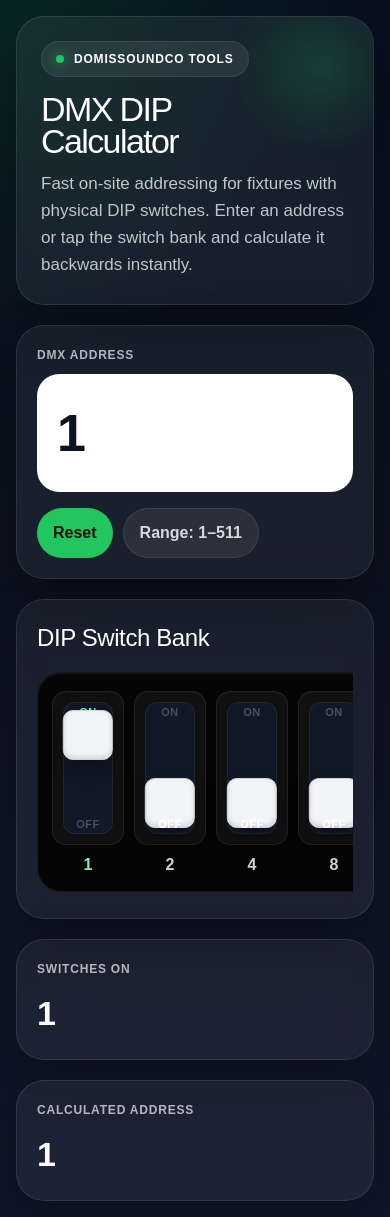
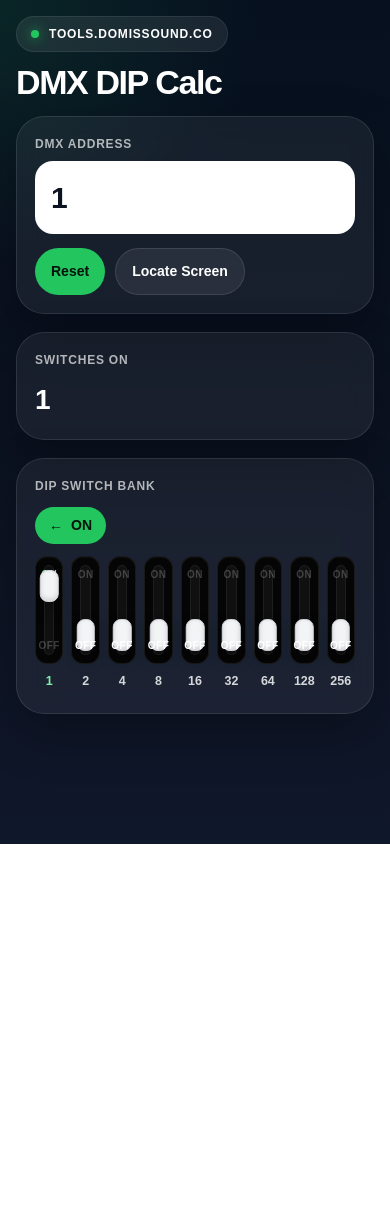
Before and after one commit to domissoundco/domissound-tools, a Next.js app: page /tools/dmx-dip-calculator in a window 390 px wide. After the commit the page ends 844 px from the top, so only its background shows below. Built offline with nearby package versions, Linux system fonts and the light colour scheme.

Commit message:
Refine DMX DIP calculator mobile layout and UI

```diff
--- a/app/tools/dmx-dip-calculator/page.tsx
+++ b/app/tools/dmx-dip-calculator/page.tsx
@@ -12,7 +12,7 @@ function addressToDipStates(address: number) {
   let remaining = clamp(Math.floor(address), 1, 511);
   const states = new Array(9).fill(false);
 
-  for (let i = SWITCH_VALUES.length - 1; i >= 0; i--) {
+  for (let i = SWITCH_VALUES.length - 1; i >= 0; i -= 1) {
     const value = SWITCH_VALUES[i];
     if (remaining >= value) {
       states[i] = true;
@@ -35,6 +35,7 @@ export default function DmxDipCalculatorPage() {
   const [dipStates, setDipStates] = useState<boolean[]>(() =>
     addressToDipStates(1)
   );
+  const [showLocateScreen, setShowLocateScreen] = useState(false);
 
   const parsed = Number(inputValue);
   const isInvalid = Number.isNaN(parsed) || parsed < 1 || parsed > 511;
@@ -50,10 +51,6 @@ export default function DmxDipCalculatorPage() {
     return SWITCH_VALUES.map((_, i) => (dipStates[i] ? i + 1 : null))
       .filter((v) => v !== null)
       .join(", ");
-  }, [dipStates]);
-
-  const reverseAddress = useMemo(() => {
-    return dipStatesToAddress(dipStates);
   }, [dipStates]);
 
   function handleAddressChange(value: string) {
@@ -79,6 +76,14 @@ export default function DmxDipCalculatorPage() {
     setDipStates(addressToDipStates(1));
   }
 
+  function openLocateScreen() {
+    setShowLocateScreen(true);
+  }
+
+  function closeLocateScreen() {
+    setShowLocateScreen(false);
+  }
+
   const panelStyle: React.CSSProperties = {
     background: "rgba(255,255,255,0.06)",
     border: "1px solid rgba(255,255,255,0.10)",
@@ -88,6 +93,7 @@ export default function DmxDipCalculatorPage() {
   };
 
   return (
+    <>
       <div
         style={{
           minHeight: "100vh",
@@ -98,29 +104,17 @@ export default function DmxDipCalculatorPage() {
           padding: 16,
         }}
       >
-      <div style={{ maxWidth: 1180, margin: "0 auto", display: "grid", gap: 20 }}>
         <div
           style={{
-            ...panelStyle,
-            padding: "24px 24px 26px",
-            overflow: "hidden",
-            position: "relative",
+            maxWidth: 980,
+            margin: "0 auto",
+            display: "grid",
+            gap: 18,
           }}
         >
-          <div
-            style={{
-              position: "absolute",
-              top: -40,
-              right: -40,
-              width: 180,
-              height: 180,
-              borderRadius: "50%",
-              background: "radial-gradient(circle, rgba(34,197,94,0.18), transparent 70%)",
-              pointerEvents: "none",
-            }}
-          />
-
-          <div
+          <div style={{ display: "grid", gap: 14 }}>
+            <a
+              href="/"
               style={{
                 display: "inline-flex",
                 alignItems: "center",
@@ -133,7 +127,9 @@ export default function DmxDipCalculatorPage() {
                 fontWeight: 800,
                 letterSpacing: 0.8,
                 textTransform: "uppercase",
-              marginBottom: 16,
+                color: "#ffffff",
+                textDecoration: "none",
+                width: "fit-content",
               }}
             >
               <span
@@ -145,47 +141,28 @@ export default function DmxDipCalculatorPage() {
                   boxShadow: "0 0 12px rgba(34,197,94,0.8)",
                 }}
               />
-            DOMISSOUNDCO Tools
-          </div>
+              TOOLS.DOMISSOUND.CO
+            </a>
 
-          <div style={{ display: "grid", gap: 12 }}>
             <h1
               style={{
                 margin: 0,
-                fontSize: "clamp(34px, 6vw, 64px)",
+                fontSize: "clamp(34px, 7vw, 58px)",
                 lineHeight: 0.95,
-                letterSpacing: -1.6,
-                maxWidth: 760,
+                letterSpacing: -1.4,
+                fontWeight: 900,
               }}
             >
-              DMX DIP
-              <br />
-              Calculator
+              DMX DIP Calc
             </h1>
-
-            <p
-              style={{
-                margin: 0,
-                maxWidth: 760,
-                color: "rgba(255,255,255,0.74)",
-                fontSize: 17,
-                lineHeight: 1.6,
-              }}
-            >
-              Fast on-site addressing for fixtures with physical DIP switches.
-              Enter an address or tap the switch bank and calculate it backwards instantly.
-            </p>
-          </div>
           </div>
 
           <div
             style={{
-            display: "grid",
-            gap: 20,
-            gridTemplateColumns: "repeat(auto-fit, minmax(320px, 1fr))",
+              ...panelStyle,
+              padding: 18,
             }}
           >
-          <div style={{ ...panelStyle, padding: 20 }}>
             <div
               style={{
                 fontSize: 12,
@@ -193,7 +170,7 @@ export default function DmxDipCalculatorPage() {
                 textTransform: "uppercase",
                 letterSpacing: 0.8,
                 color: "rgba(255,255,255,0.68)",
-                marginBottom: 10,
+                marginBottom: 8,
               }}
             >
               DMX Address
@@ -207,10 +184,10 @@ export default function DmxDipCalculatorPage() {
               onChange={(e) => handleAddressChange(e.target.value)}
               style={{
                 width: "100%",
-                fontSize: 52,
+                fontSize: "clamp(30px, 7vw, 42px)",
                 fontWeight: 900,
-                padding: "18px 18px",
-                borderRadius: 22,
+                padding: "12px 14px",
+                borderRadius: 18,
                 border: isInvalid
                   ? "2px solid #ef4444"
                   : "2px solid rgba(255,255,255,0.10)",
@@ -240,7 +217,7 @@ export default function DmxDipCalculatorPage() {
                 display: "flex",
                 gap: 10,
                 flexWrap: "wrap",
-                marginTop: 16,
+                marginTop: 14,
               }}
             >
               <button
@@ -253,64 +230,112 @@ export default function DmxDipCalculatorPage() {
                   border: "none",
                   fontWeight: 800,
                   cursor: "pointer",
+                  fontSize: 14,
                 }}
               >
                 Reset
               </button>
 
-              <div
+              <button
+                onClick={openLocateScreen}
                 style={{
                   padding: "12px 16px",
                   borderRadius: 999,
                   background: "rgba(255,255,255,0.08)",
-                  border: "1px solid rgba(255,255,255,0.08)",
-                  color: "rgba(255,255,255,0.82)",
-                  fontWeight: 700,
+                  color: "#ffffff",
+                  border: "1px solid rgba(255,255,255,0.10)",
+                  fontWeight: 800,
+                  cursor: "pointer",
+                  fontSize: 14,
                 }}
               >
-                Range: 1–511
-              </div>
+                Locate Screen
+              </button>
             </div>
           </div>
 
-          <div style={{ ...panelStyle, padding: 20, overflow: "hidden" }}>
           <div
             style={{
-                display: "flex",
-                alignItems: "center",
-                justifyContent: "space-between",
-                gap: 12,
-                flexWrap: "wrap",
-                marginBottom: 16,
-              }}
-            >
-              <h2
-                style={{
-                  margin: 0,
-                  fontSize: 24,
-                  letterSpacing: -0.4,
-                }}
-              >
-                DIP Switch Bank
-              </h2>
-            </div>
-
-            <div style={{ overflowX: "auto", paddingBottom: 6 }}>
-              <div
-                style={{
-                  minWidth: 700,
-                  background: "#050505",
-                  borderRadius: 24,
-                  border: "1px solid rgba(255,255,255,0.08)",
-                  padding: "18px 14px 14px",
-                  boxShadow: "inset 0 2px 0 rgba(255,255,255,0.03)",
+              ...panelStyle,
+              padding: 18,
             }}
           >
             <div
               style={{
+                fontSize: 12,
+                fontWeight: 800,
+                textTransform: "uppercase",
+                letterSpacing: 0.8,
+                color: "rgba(255,255,255,0.68)",
+                marginBottom: 10,
+              }}
+            >
+              Switches On
+            </div>
+
+            <div
+              style={{
+                fontSize: "clamp(28px, 6vw, 36px)",
+                fontWeight: 900,
+                letterSpacing: -0.6,
+              }}
+            >
+              {switchesOn || "None"}
+            </div>
+          </div>
+
+          <div
+            style={{
+              ...panelStyle,
+              padding: 18,
+            }}
+          >
+            <div
+              style={{
+                fontSize: 12,
+                fontWeight: 800,
+                textTransform: "uppercase",
+                letterSpacing: 0.8,
+                color: "rgba(255,255,255,0.68)",
+                marginBottom: 12,
+              }}
+            >
+              DIP Switch Bank
+            </div>
+
+            <div
+              style={{
+                display: "flex",
+                justifyContent: "flex-start",
+                marginBottom: 12,
+              }}
+            >
+              <div
+                style={{
+                  display: "inline-flex",
+                  alignItems: "center",
+                  gap: 8,
+                  padding: "8px 14px",
+                  borderRadius: 999,
+                  background: "#22c55e",
+                  color: "#04130a",
+                  fontWeight: 900,
+                  fontSize: 14,
+                }}
+              >
+                <span>←</span>
+                <span>ON</span>
+              </div>
+            </div>
+
+            <div style={{ overflowX: "auto", paddingBottom: 4 }}>
+              <div
+                style={{
+                  width: "100%",
+                  minWidth: 0,
                   display: "grid",
-                    gridTemplateColumns: "repeat(9, minmax(72px, 1fr))",
-                    gap: 10,
+                  gridTemplateColumns: "repeat(9, minmax(0, 1fr))",
+                  gap: 8,
                 }}
               >
                 {SWITCH_VALUES.map((value, index) => {
@@ -325,6 +350,7 @@ export default function DmxDipCalculatorPage() {
                         border: "none",
                         cursor: "pointer",
                         padding: 0,
+                        minWidth: 0,
                       }}
                     >
                       <div
@@ -336,20 +362,20 @@ export default function DmxDipCalculatorPage() {
                       >
                         <div
                           style={{
-                              height: 154,
-                              background: "#101010",
-                              borderRadius: 14,
+                            height: "clamp(108px, 22vw, 154px)",
+                            background: "#050505",
+                            borderRadius: 12,
                             position: "relative",
-                              border: "1px solid rgba(255,255,255,0.07)",
+                            border: "1px solid rgba(255,255,255,0.08)",
                             boxShadow: "inset 0 1px 0 rgba(255,255,255,0.03)",
                           }}
                         >
                           <div
                             style={{
                               position: "absolute",
-                                inset: 10,
-                                borderRadius: 12,
-                                background: "#111827",
+                              inset: 8,
+                              borderRadius: 10,
+                              background: "#101010",
                               border: "1px solid rgba(255,255,255,0.06)",
                             }}
                           />
@@ -357,14 +383,14 @@ export default function DmxDipCalculatorPage() {
                           <div
                             style={{
                               position: "absolute",
-                                top: 12,
+                              top: 10,
                               left: 0,
                               right: 0,
                               textAlign: "center",
-                                fontSize: 11,
+                              fontSize: 10,
                               fontWeight: 800,
                               letterSpacing: 0.5,
-                                color: isOn ? "#86efac" : "rgba(255,255,255,0.24)",
+                              color: isOn ? "#86efac" : "rgba(255,255,255,0.22)",
                             }}
                           >
                             ON
@@ -373,16 +399,16 @@ export default function DmxDipCalculatorPage() {
                           <div
                             style={{
                               position: "absolute",
-                                top: isOn ? 18 : 86,
+                              top: isOn ? "12%" : "58%",
                               left: "50%",
                               transform: "translateX(-50%)",
-                                width: "72%",
-                                height: 50,
-                                borderRadius: 10,
+                              width: "70%",
+                              height: "30%",
+                              borderRadius: 8,
                               background: "#f3f4f6",
                               border: "1px solid #d1d5db",
                               boxShadow:
-                                  "0 10px 20px rgba(0,0,0,0.3), inset 0 -2px 5px rgba(0,0,0,0.14)",
+                                "0 8px 16px rgba(0,0,0,0.28), inset 0 -2px 5px rgba(0,0,0,0.14)",
                               transition: "top 0.15s ease",
                             }}
                           />
@@ -390,14 +416,14 @@ export default function DmxDipCalculatorPage() {
                           <div
                             style={{
                               position: "absolute",
-                                bottom: 12,
+                              bottom: 10,
                               left: 0,
                               right: 0,
                               textAlign: "center",
-                                fontSize: 11,
+                              fontSize: 10,
                               fontWeight: 800,
                               letterSpacing: 0.5,
-                                color: !isOn ? "#ffffff" : "rgba(255,255,255,0.24)",
+                              color: !isOn ? "#ffffff" : "rgba(255,255,255,0.22)",
                             }}
                           >
                             OFF
@@ -407,7 +433,7 @@ export default function DmxDipCalculatorPage() {
                         <div
                           style={{
                             textAlign: "center",
-                              fontSize: 16,
+                            fontSize: "clamp(12px, 3.2vw, 16px)",
                             fontWeight: 900,
                             color: isOn ? "#86efac" : "rgba(255,255,255,0.82)",
                           }}
@@ -424,64 +450,50 @@ export default function DmxDipCalculatorPage() {
         </div>
       </div>
 
+      {showLocateScreen && (
+        <div
+          onClick={closeLocateScreen}
+          role="button"
+          tabIndex={0}
+          onKeyDown={(e) => {
+            if (e.key === "Escape" || e.key === "Enter" || e.key === " ") {
+              closeLocateScreen();
+            }
+          }}
+          style={{
+            position: "fixed",
+            inset: 0,
+            background: "#ffffff",
+            zIndex: 9999,
+            display: "flex",
+            alignItems: "center",
+            justifyContent: "center",
+            cursor: "pointer",
+          }}
+        >
           <div
             style={{
-            display: "grid",
-            gap: 20,
-            gridTemplateColumns: "repeat(auto-fit, minmax(260px, 1fr))",
+              color: "#111111",
+              fontSize: "clamp(18px, 4vw, 28px)",
+              fontWeight: 800,
+              textAlign: "center",
+              padding: 24,
             }}
           >
-          <div style={{ ...panelStyle, padding: 20 }}>
+            Locate Screen Active
             <div
               style={{
-                fontSize: 12,
-                fontWeight: 800,
-                textTransform: "uppercase",
-                letterSpacing: 0.8,
-                color: "rgba(255,255,255,0.68)",
-                marginBottom: 10,
+                marginTop: 10,
+                fontSize: "clamp(14px, 3vw, 18px)",
+                fontWeight: 600,
+                opacity: 0.72,
               }}
             >
-              Switches ON
-            </div>
-
-            <div
-              style={{
-                fontSize: 34,
-                fontWeight: 900,
-                letterSpacing: -0.6,
-              }}
-            >
-              {switchesOn || "None"}
-            </div>
-          </div>
-
-          <div style={{ ...panelStyle, padding: 20 }}>
-            <div
-              style={{
-                fontSize: 12,
-                fontWeight: 800,
-                textTransform: "uppercase",
-                letterSpacing: 0.8,
-                color: "rgba(255,255,255,0.68)",
-                marginBottom: 10,
-              }}
-            >
-              Calculated Address
-            </div>
-
-            <div
-              style={{
-                fontSize: 34,
-                fontWeight: 900,
-                letterSpacing: -0.6,
-              }}
-            >
-              {reverseAddress}
+              Tap anywhere to exit
             </div>
           </div>
         </div>
-      </div>
-    </div>
+      )}
+    </>
   );
 }
```
Lines whose indentation alone changed are shown as unchanged.
